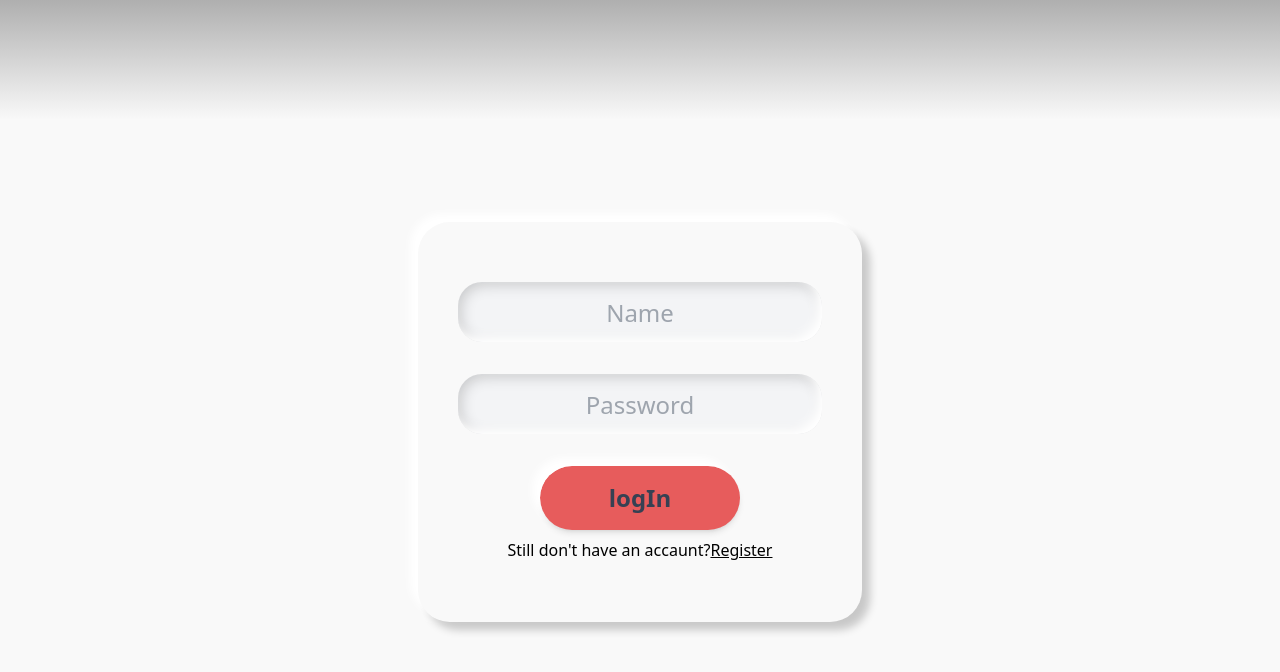
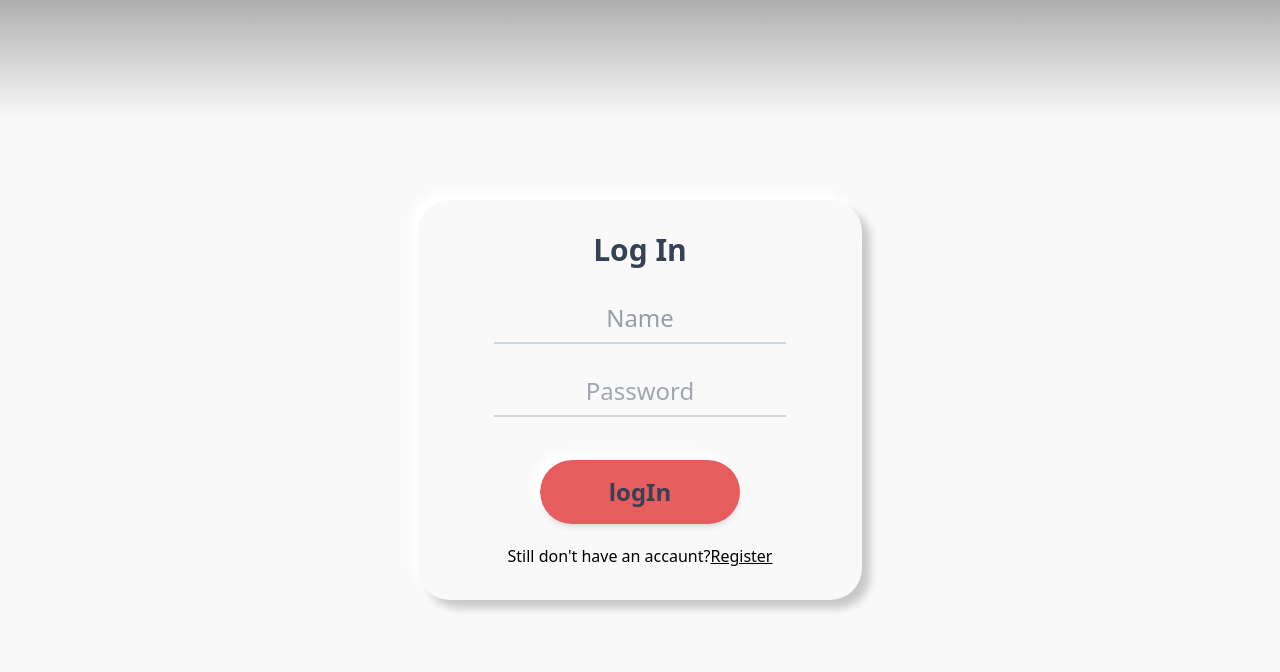
Before and after one commit to Keymor/nihon-go-learning, a React (Vite) app: page /home in a window 1280 px wide. Shown: the top 672 px of the page. Built offline with nearby package versions, Linux system fonts and the light colour scheme; no server answers.

Commit message:
animation update

```diff
--- a/src/App.css
+++ b/src/App.css
@@ -2,7 +2,8 @@
 
 body {
     background: linear-gradient(0deg, rgba(249, 249, 249, 1) 85%, rgba(175, 175, 175, 1) 100%) no-repeat, rgba(249, 249, 249, 1) 85%;
-    background-size: 100% 100%;
+    background-size: screen;
+    overflow-x: hidden;
 }
 
 @keyframes logoUp {
--- a/src/components/header.tsx
+++ b/src/components/header.tsx
@@ -7,7 +7,7 @@ export default function Header() {
                 <button className='border-1 border-black rounded-3xl p-3'>Side</button>
             </div>
             <div className='my-auto sm:ml-20 gap-5 hidden sm:flex'>
-                <PlayButton link='/' text='Home' />
+                <PlayButton link='/home' text='Home' />
                 <PlayButton link='/lessons' text='Lessons' />
                 <PlayButton link='/cards' text='Cards' />
                 <PlayButton link='/vocabulary' text='Vocabulary' />
--- a/src/components/login.tsx
+++ b/src/components/login.tsx
@@ -85,41 +85,42 @@ const Login: React.FC<componentFun> = ({ setLogin }) => {
 
     return (
         <div>
-            <div style={{ transition: '0.3s', opacity: fade ? '0%' : '100%' }} className=" opacity-0 w-full min-h-fit h-100 shadow-[8px_8px_8px_rgba(0,0,0,0.2)] rounded-4xl gap-5 flex flex-col justify-between px-10 py-15 relative">
+            <div style={{ transition: '0.3s', opacity: fade ? '0%' : '100%' }} className=" opacity-0 w-full min-h-fit h-100 shadow-[8px_8px_8px_rgba(0,0,0,0.2)] rounded-4xl flex flex-col justify-between px-10 py-8 relative">
+                <h1 className="font-bold mx-auto text-3xl text-gray-700">{registration ? 'Sign Up' : 'Log In'}</h1>
                 <div className="inset-0 absolute size-full rounded-4xl overflow-hidden">
                     {loading ? <Loading /> : null}
                 </div>
                 <div className=" absolute size-full inset-0 rounded-4xl shadow-[-8px_-8px_8px_rgba(255,255,255,1)]"></div>
                 <p style={{ display: incorrect ? '' : 'none' }} className="text-red-600 text-center">Wrong password or User Name</p>
-                <div className="bg-gray-100 mx-auto w-full min-h-fit h-15 rounded-3xl flex flex-col justify-between relative inset-shadow-[2px_2px_15px_rgb(0,0,0,0.2)]">
-                    <div className=" absolute w-full h-full inset-0 rounded-3xl inset-shadow-[-6px_-6px_10px_rgb(255,255,255,1)] z-0"></div>
-                    <input onChange={(e) => { setName(e.target.value) }} placeholder="Name" value={name} type="text" className="z-1 rounded-3xl p-2 text-center cursor-pointer flex mx-auto w-full h-full justify-center text-2xl font-medium text-gray-600" />
+                <div className="mx-auto w-full min-h-fit h-10 flex flex-col justify-between relative">
+                    <div className=" absolute w-[80%] h-[2px] inset-0 bg-gray-300 z-0 top-full mx-auto"></div>
+                    <input onChange={(e) => { setName(e.target.value) }} placeholder="Name" value={name} type="text" className="z-1 p-2 text-center cursor-pointer flex mx-auto w-full h-full justify-center text-2xl font-medium text-gray-700 outline-0" />
                 </div>
                 <p style={{ display: checkText && registration ? '' : 'none' }} className="text-red-600 text-center">Make sure your passwords match</p>
-                <div className="bg-gray-100 mx-auto w-full min-h-fit h-15 rounded-3xl flex flex-col justify-between relative inset-shadow-[2px_2px_15px_rgb(0,0,0,0.2)]">
-                    <div className=" absolute w-full h-full inset-0 rounded-3xl inset-shadow-[-6px_-6px_10px_rgb(255,255,255,1)] z-0"></div>
-                    <input onChange={(e) => { setPassword(e.target.value) }} placeholder="Password" value={password} type="password" className="z-1 rounded-3xl p-2 text-center cursor-pointer flex mx-auto w-full h-full justify-center text-2xl font-medium text-gray-600" />
+                <div className="mx-auto w-full min-h-fit h-10 flex flex-col justify-between relative">
+                    <div className=" absolute w-[80%] h-[2px] inset-0 bg-gray-300 z-0 top-full mx-auto"></div>
+                    <input onChange={(e) => { setPassword(e.target.value) }} placeholder="Password" value={password} type="password" className="z-1 rounded-3xl p-2 text-center cursor-pointer flex mx-auto w-full h-full justify-center text-2xl font-medium text-gray-600 outline-0" />
                 </div>
-                <div style={{ display: registration ? '' : 'none' }} className="bg-gray-100 mx-auto w-full min-h-fit h-15 rounded-3xl flex flex-col justify-between relative inset-shadow-[2px_2px_15px_rgb(0,0,0,0.2)]">
-                    <div className=" absolute w-full h-full inset-0 rounded-3xl inset-shadow-[-6px_-6px_10px_rgb(255,255,255,1)] z-0"></div>
-                    <input onChange={(e) => { setSeccondPass(e.target.value) }} placeholder="Password" value={secondPass} type="password" className="z-1 rounded-3xl p-2 text-center cursor-pointer flex mx-auto w-full h-full justify-center text-2xl font-medium text-gray-600" />
+                <div style={{ display: registration ? '' : 'none' }} className="mx-auto w-full min-h-fit h-10 flex flex-col justify-between relative">
+                    <div className=" absolute w-[80%] h-[2px] inset-0 bg-gray-300 z-0 top-full mx-auto"></div>
+                    <input onChange={(e) => { setSeccondPass(e.target.value) }} placeholder="Repeate password" value={secondPass} type="password" className="z-1 rounded-3xl p-2 text-center cursor-pointer flex mx-auto w-full h-full justify-center text-2xl font-medium text-gray-600 outline-0" />
                 </div>
                 <div className="flex flex-col">
                     {registration ?
                         <div className="flex flex-col">
-                            <button disabled={checkErr} onClick={registerFun} className=" disabled:bg-gray-400 w-50 bg-[rgb(231,92,92,1)] m-auto shadow-md text-2xl p-4 rounded-4xl font-bold text-gray-700 relative">
+                            <button disabled={checkErr} onClick={registerFun} className=" disabled:bg-gray-400 w-50 bg-[rgb(231,92,92,1)] mt-5 mx-auto shadow-md text-2xl p-4 rounded-4xl font-bold text-gray-700 relative">
                                 <div className=" cursor-pointer absolute size-full -translate-x-4 -translate-y-4 rounded-4xl shadow-[-8px_-8px_8px_rgba(255,255,255,1)] "></div>
-                                Registration
+                                Applay
                             </button>
                         </div>
                         :
-                        <button onClick={logInFun} className="w-50 bg-[rgb(231,92,92,1)] m-auto shadow-md text-2xl p-4 rounded-4xl font-bold text-gray-700 relative">
+                        <button onClick={logInFun} className="w-50 bg-[rgb(231,92,92,1)] mt-5 mx-auto shadow-md text-2xl p-4 rounded-4xl font-bold text-gray-700 relative">
                             <div className=" cursor-pointer absolute size-full -translate-x-4 -translate-y-4 rounded-4xl shadow-[-8px_-8px_8px_rgba(255,255,255,1)] "></div>
                             logIn
                         </button>
                     }
-                    <p style={{ display: registration ? 'none' : '' }} className="flex mt-2 m-auto z-1">Still don't have an accaunt? <a onClick={() => {setFade(true), setInccorect(false)}} className="z-1 underline cursor-pointer"> Register</a></p>
-                    <p style={{ display: registration ? '' : 'none' }} className="flex mt-2 m-auto z-1">Already have an accaunt? <a onClick={() => setFade(true)} className="z-1 underline cursor-pointer"> logIn</a></p>
+                    <p style={{ display: registration ? 'none' : '' }} className="flex mt-5 m-auto z-1">Still don't have an accaunt? <a onClick={() => { setFade(true), setInccorect(false) }} className="z-1 underline cursor-pointer"> Register</a></p>
+                    <p style={{ display: registration ? '' : 'none' }} className="flex mt-5 m-auto z-1">Already have an accaunt? <a onClick={() => setFade(true)} className="z-1 underline cursor-pointer"> logIn</a></p>
                 </div>
             </div>
         </div>
--- a/src/pages/cards.tsx
+++ b/src/pages/cards.tsx
@@ -65,6 +65,12 @@ export default function Cards() {
                 const responde = await res.json()
 
                 const newArray = responde.map((obj: wordsArray) => 'Lesson ' + obj.lesson)
+                newArray.sort((a: string, b: string) => {
+                    const aNumb = parseInt(a.substring(7));
+                    const bNumb = parseInt(b.substring(7));
+
+                    return aNumb - bNumb
+                })
                 setLessonsArray(newArray)
             } catch {
                 (err: string) => console.log(err)
--- a/src/pages/home.tsx
+++ b/src/pages/home.tsx
@@ -3,13 +3,11 @@ import Logo from "../components/logo"
 import Login from "../components/login"
 import { useEffect, useState } from "react"
 
-//loading animation
 //end of cards logo
 //logo shift
 //footer
-//welcom screen
 //mobile UI
-
+//red cercle dissapear to quikly
 
 interface UserParam {
     lessons: number,
@@ -31,7 +29,7 @@ export default function Home() {
     const logInFun = () => {
         if (loginCheck === false && animation.second === true) {
             return (
-                <div className=" animate-[homeCards_1s_forwards] flex mt-[50%]">
+                <div className=" animate-[homeCards_1s_forwards] flex m-auto">
                     <Login setLogin={hendleLogin} />
                 </div>
             )
@@ -55,7 +53,9 @@ export default function Home() {
     }
 
     useEffect(() => {
+        console.log('START')
         setTimeout(() => {
+        console.log('END')
             setAnimation((a) => ({ ...a, first: false, second: true }))
         }, 1000)
         updateScore()
@@ -79,8 +79,8 @@ export default function Home() {
                     <h1 className="flex mx-auto font-bold text-3xl sm:text-4xl text-gray-700">Welcome, {userScore.username}</h1>
                     <p className="flex mx-auto text-md sm:text-xl text-gray-500">Continue your journey to mastering Japanese</p>
                 </div>
-                <div className="h-full w-full mx-auto flex flex-col">
-                    <div style={{ display: animation.first ? '' : 'none' }} className=" animate-[logo_1s_ease-in_forwards] m-auto sm:mt-20 flex bg-[url('/circle.png')] lg:w-[624px] lg:h-[660px] w-[250px] h-[310px] bg-cover bg-center">
+                <div className=" min-h-full min-w-full mx-auto flex flex-col">
+                    <div style={{ display: animation.first ? '' : 'none' }} className=" animate-[logo_1s_ease-in_forwards] m-auto translate-y-10 flex bg-[url('/circle.png')] lg:w-[624px] lg:h-[660px] w-[250px] h-[310px] bg-cover bg-center">
                         <p className=" flex mx-auto mt-[37%] text-xl lg:text-4xl font-bold text-white text-shadow-lg">日本語学習</p>
                     </div>
                     {logInFun()}
--- a/src/pages/welcom.tsx
+++ b/src/pages/welcom.tsx
@@ -9,7 +9,7 @@ export default function Welcome() {
             <div className="animate-[homeCards_1s_forwards] m-auto flex flex-col items-center">
                 <h1 className="text-gray-700 font-bold text-4xl">  New to Japanese? </h1>
                 <p className="text-gray-600">Create a free account and start learning step by step!</p>
-                <button className="hover:scale-105 duration-200 bg-[rgb(231,92,92,1)] mt-5 cursor-pointer w-50 shadow-md p-4 rounded-4xl font-bold text-gray-700 text-xl relative">
+                <button className="hover:scale-105 duration-200 bg-gray-200 hover:bg-[rgb(231,92,92,1)] mt-5 cursor-pointer w-50 shadow-md p-4 rounded-4xl font-bold text-gray-700 text-xl relative">
                     <a href="/home" className="size-full absolute inset-0 z-10"></a>
                     <div className=" absolute size-full -translate-x-4 -translate-y-4 rounded-4xl shadow-[-8px_-8px_8px_rgba(255,255,255,1)]"></div>
                     GET STARTED
```
